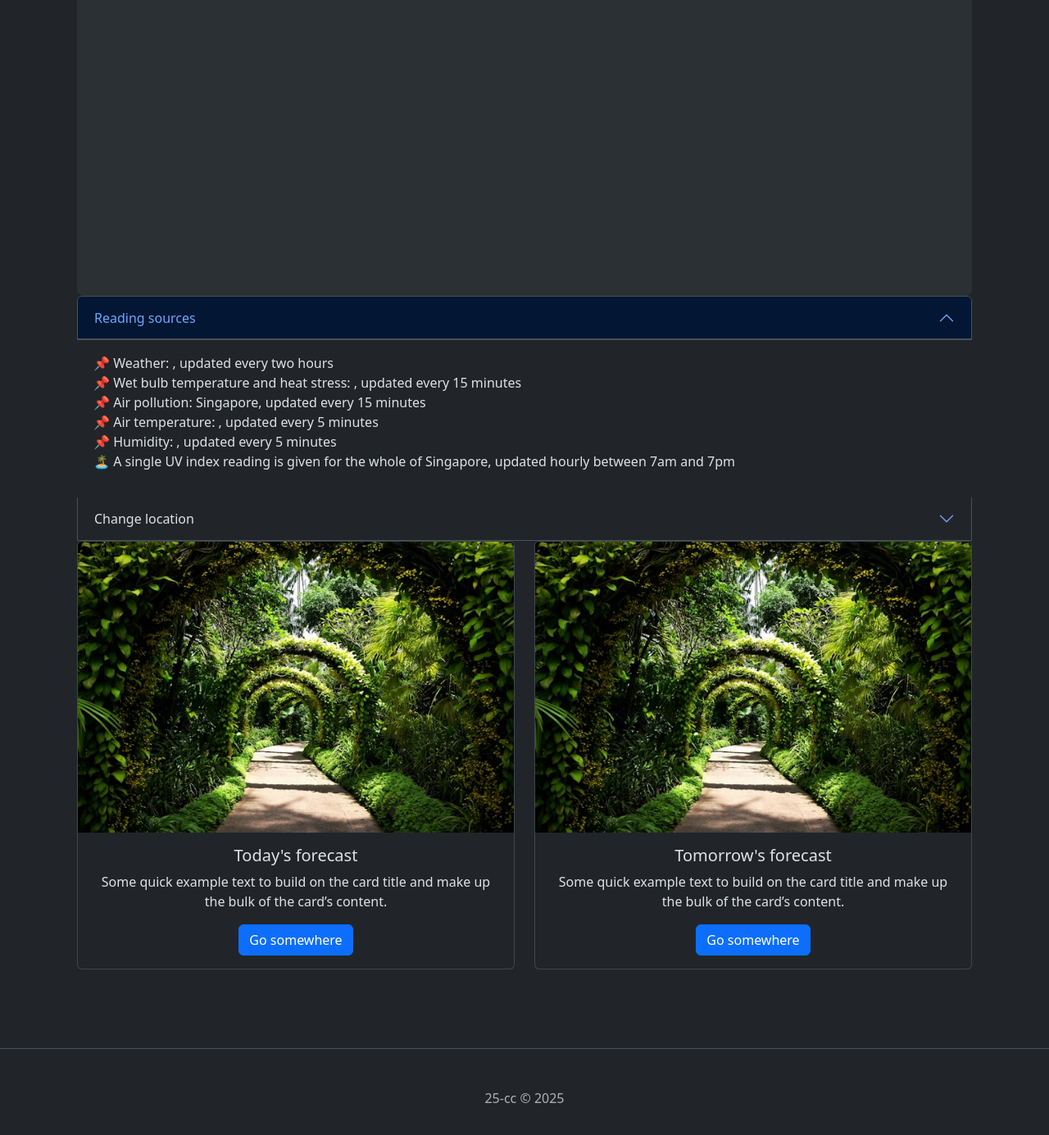
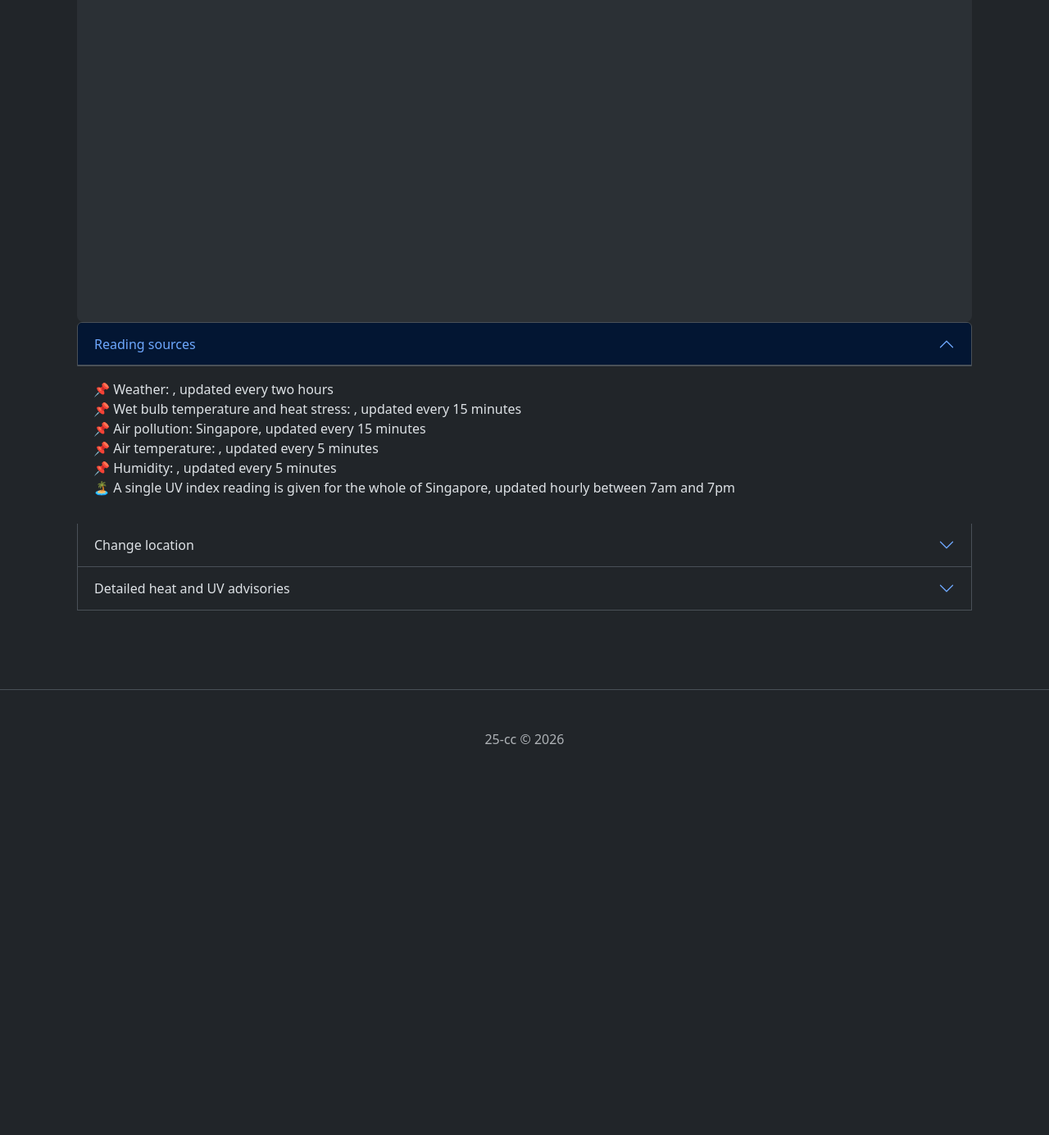
Before and after one commit to 25-cc/weather-station, a Jekyll site: the page built from index.html, in a window 1280 px wide and 1400 px high, scrolled down 814 px. Shown: the top 1385 px of the window at 82% size. Built offline with Jekyll 4.4.1, drawn with Linux system fonts in a browser that asks for light colours; after the commit the page ends 1776 px from its top, so only the background shows below that; some of the changed text lies outside the part shown.

```diff
--- a/_layouts/default.html
+++ b/_layouts/default.html
@@ -8,6 +8,9 @@
     <!-- http://getbootstrap.com/docs/5.3/ -->
     <link href="https://cdn.jsdelivr.net/npm/bootstrap@5.3.8/dist/css/bootstrap.min.css" rel="stylesheet" integrity="sha384-sRIl4kxILFvY47J16cr9ZwB07vP4J8+LH7qKQnuqkuIAvNWLzeN8tE5YBujZqJLB" crossorigin="anonymous">
     <script src="https://cdn.jsdelivr.net/npm/bootstrap@5.3.8/dist/js/bootstrap.bundle.min.js" integrity="sha384-FKyoEForCGlyvwx9Hj09JcYn3nv7wiPVlz7YYwJrWVcXK/BmnVDxM+D2scQbITxI" crossorigin="anonymous"></script>
+
+    <!-- Bootstrap icons -->
+    <link rel="stylesheet" href="https://cdn.jsdelivr.net/npm/bootstrap-icons@1.13.1/font/bootstrap-icons.min.css">
 
     <!-- Leaflet -->
     <link rel="stylesheet" href="https://unpkg.com/leaflet@1.9.4/dist/leaflet.css"
@@ -29,7 +32,6 @@
 
 </head>
 <body>
-
     <nav class="navbar navbar-expand-lg bg-body-tertiary" data-bs-theme="dark">
         <div class="container-fluid">
             <a class="navbar-brand" href="#">Weather Station</a>
@@ -46,17 +48,15 @@
                             Forecasts
                         </button>
                         <ul class="dropdown-menu">
-                            <li><a class="dropdown-item" href="#">Today</a></li>
-                            <li><a class="dropdown-item" href="#">Tomorrow</a></li>
+                            <li><a class="dropdown-item" href="/24h.html">Next 24 hours</a></li>
+                            <li><a class="dropdown-item" href="/4d.html">Next 4 days</a></li>
                         </ul>
                     </li>
                     <li class="nav-item">
-                        <a class="nav-link" href="./about/">About</a>
+                        <a class="nav-link" href="/about/">About</a>
                     </li>
                 </ul>
-                <span class="navbar-text" id = "coords">
-                    🌳 <span id = "display-location"></span>
-                </span>
+                <span class="navbar-text" id = "navbar_end_text"></span>
             </div>
         </div>
     </nav>
@@ -66,7 +66,7 @@
         {{ content }}
     </main>
     <footer class="pt-5 my-5 text-body-secondary border-top text-center">
-        25-cc &copy; 2025
+        25-cc &copy; 2026
     </footer>
 </body>
 </html>
--- a/index.html
+++ b/index.html
@@ -2,6 +2,14 @@
 layout: default
 title: Home
 ---
+
+
+<div class="d-flex align-items-center" id = "api_load_indicator">
+  <strong role="status">Fetching weather readings from various APIs...</strong>
+  <div class="spinner-border ms-auto" aria-hidden="true"></div>
+</div>
+
+
 
 <div class="container">
     <div class="row text-center">
@@ -47,7 +55,7 @@ title: Home
                 <div class="container-fluid">
                     <h1 class="display-5 fw-bold">UV index</h1>
                     <p>
-                        Reading as of <span id = "uv_index_timestamp"></span>: <span id = "uv_index"></span>
+                        Reading as of <span id = "uv_index_timestamp"></span>: <span id= "uv_index"></span>
                     </p>
                 </div>
             </div>
@@ -116,36 +124,25 @@ title: Home
                         <div id = "change_location_success_alert"></div>
                     </div>
                 </div>
+                <div class="accordion-item">
+                    <h2 class="accordion-header">
+                        <button class="accordion-button collapsed" type="button" data-bs-toggle="collapse" data-bs-target="#collapseThree" aria-expanded="true" aria-controls="collapseThree">
+                            Detailed heat and UV advisories
+                        </button>
+                    </h2>
+                </div>
+                <div id="collapseThree" class="accordion-collapse collapse" data-bs-parent="#weather_station_locations">
+                    <div class="accordion-body">
+                        <p>As a tropical country located near the Equator, Singapore is prone to high heat stress and strong UV radiation in the daytime.</p>
+                        <p>Please refer to the following websites on <a href="https://www.weather.gov.sg/weather-uv">sun protection measures</a> and
+                            <a href="https://www.weather.gov.sg/heat-stress">heat stress</a> on how to safely partake in outdoor activities during the day.</p>
+                    </div>
+                </div>
             </div>
         </div>
     </div>
 </div>
 
-<div class="container text-center">
-    <div class="row row-cols-2">
-        <!-- Cards to bring the user to today's and tomorrow's forecasts on separate pages-->
-        <div class="col">
-            <div class="card w-90">
-                <img src="/assets/images/botanics.jpg" class="card-img-top" alt="...">
-                <div class="card-body">
-                    <h5 class="card-title">Today's forecast</h5>
-                    <p class="card-text">Some quick example text to build on the card title and make up the bulk of the card’s content.</p>
-                    <a href="#" class="btn btn-primary">Go somewhere</a>
-                </div>
-            </div>
-        </div>
-        <div class="col">
-            <div class="card w-90">
-                <img src="/assets/images/botanics.jpg" class="card-img-top" alt="...">
-                <div class="card-body">
-                    <h5 class="card-title">Tomorrow's forecast</h5>
-                    <p class="card-text">Some quick example text to build on the card title and make up the bulk of the card’s content.</p>
-                    <a href="#" class="btn btn-primary">Go somewhere</a>
-                </div>
-            </div>
-        </div>
-    </div>
-</div>
 
 <div class="toast-container position-fixed bottom-0 end-0 p-3 text-warning">
     <div id="location_error" class="toast" role="alert" aria-live="assertive" aria-atomic="true">
@@ -237,8 +234,6 @@ title: Home
         lon = position.coords.longitude
         console.log(`${lat} ${lon}`)
         x = "Success"
-        // Todo: Implement the Haversine formula for identifying the nearest weather station to user's location
-        document.querySelector("#display-location").innerHTML = `${lat}, ${lon}`
         map_render();
         getWeatherReadings(lat, lon);
     }
```
Also changed, not shown: other parts of index.html (+3 -1 lines), 24h.html (added, +152 -0 lines), 4d.html (added, +277 -0 lines), about.markdown (+17 -2 lines), assets/images/24h_forecast_banner.jpg (added), assets/images/4d_outlook_banner.jpg (added), assets/images/botanics.jpg (deleted).
